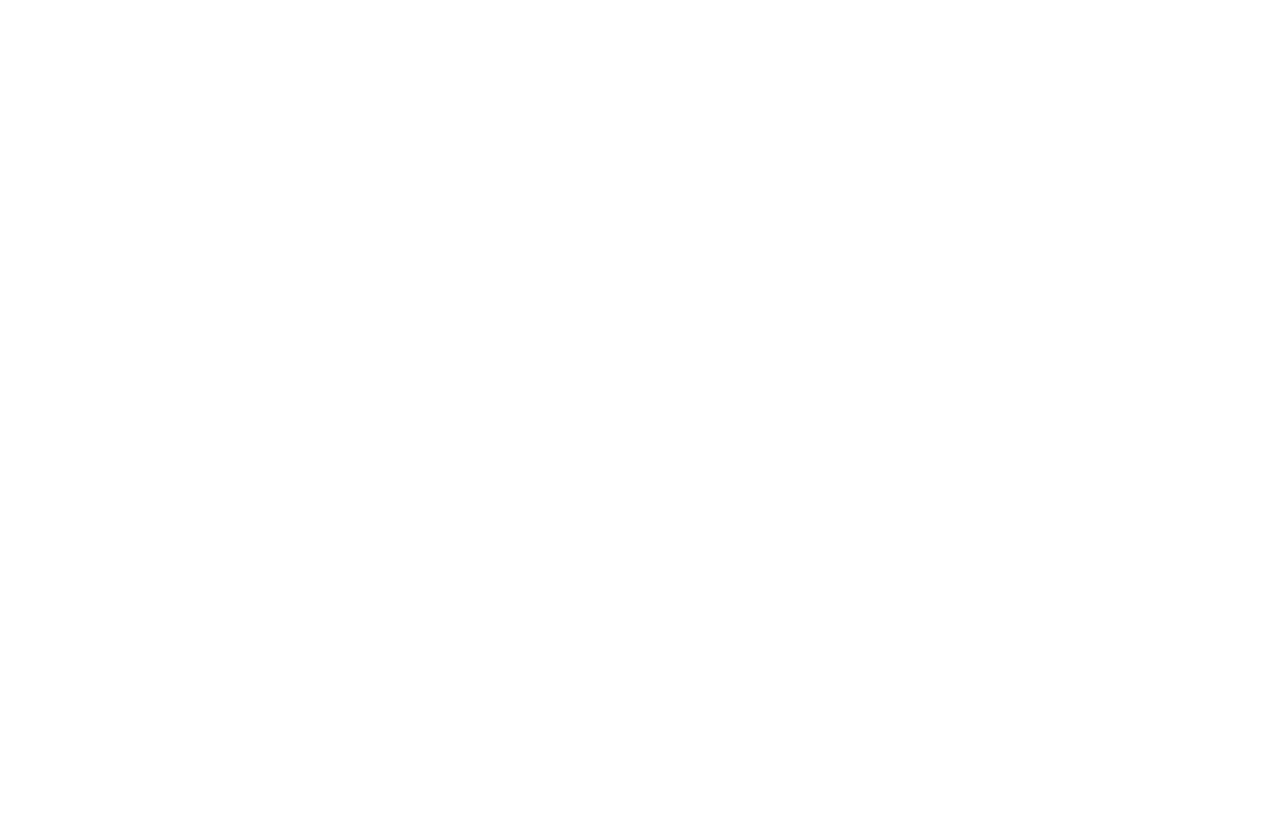
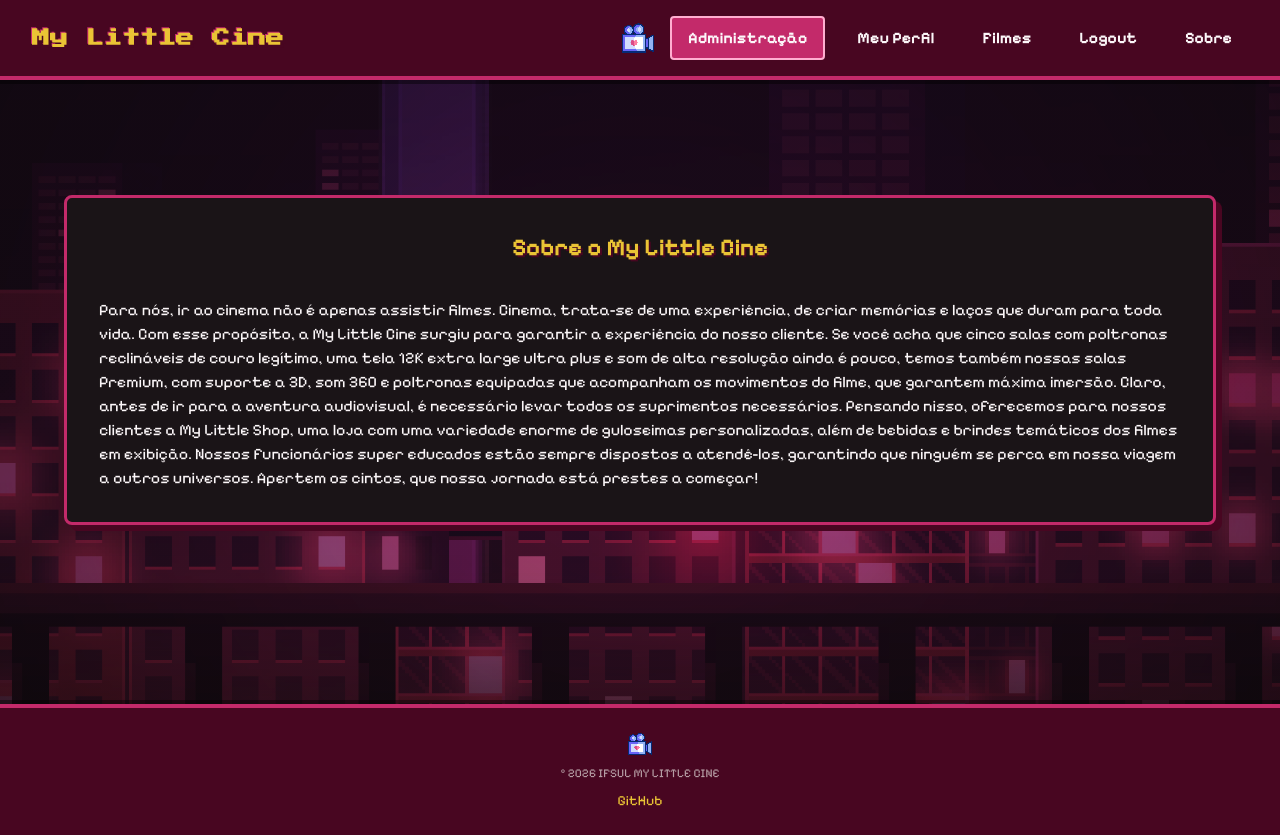
Before and after one commit to Glitchbunnyhead/My_Little_Cine, a PHP site: page /sobre.php in a window 1280 px wide. Before the commit the page is empty. Before the commit the page ends 800 px from the top, so only its background shows below. Run offline with PHP 8.4, Linux system fonts and the light colour scheme; the visitor is signed in with stand-in values (Sample User, id 1).

Commit message:
pág 'sobre' feita; site completo(a principio)

```diff
--- a/admin/geren_filmes.php
+++ b/admin/geren_filmes.php
@@ -204,12 +204,13 @@ $resultado = mysqli_query($conn, $sql);
 <header>
         <h2 class="nav-titulo">My Little Cine</h2>
         <nav class="nav-container">
-            <a href="index_usuario.php" class="nav-logo">
+            <a href="../index_usuario.php" class="nav-logo">
                 <img src="../imagens/home_icone.png" alt="Logo">
             </a>
 
             <a href="../perfil.php" class="nav-link">Meu Perfil</a>
             <a href="../filmes.php" class="nav-link">Filmes</a>
+            <a href="index_admin.php" class="nav-link">Voltar</a>
             <a href="../logout.php" class="nav-link">Logout</a>
             <a href="../sobre.php" class="nav-link">Sobre</a>
         </nav>
--- a/admin/geren_produtos.php
+++ b/admin/geren_produtos.php
@@ -167,6 +167,7 @@ $resultado_produtos = mysqli_query($conn, $sql);
 
             <a href="../perfil.php" class="nav-link">Meu Perfil</a>
             <a href="../filmes.php" class="nav-link">Filmes</a>
+            <a href="index_admin.php" class="nav-link">Voltar</a>
             <a href="../logout.php" class="nav-link">Logout</a>
             <a href="../sobre.php" class="nav-link">Sobre</a>
         </nav>
--- a/admin/geren_salas.php
+++ b/admin/geren_salas.php
@@ -176,6 +176,7 @@ if (!$resultado_salas) {
 
             <a href="../perfil.php" class="nav-link">Meu Perfil</a>
             <a href="../filmes.php" class="nav-link">Filmes</a>
+            <a href="index_admin.php" class="nav-link">Voltar</a>
             <a href="../logout.php" class="nav-link">Logout</a>
             <a href="../sobre.php" class="nav-link">Sobre</a>
         </nav>
--- a/admin/geren_sessoes.php
+++ b/admin/geren_sessoes.php
@@ -279,6 +279,7 @@ if (!$resultado_sessoes) {
 
             <a href="../perfil.php" class="nav-link">Meu Perfil</a>
             <a href="../filmes.php" class="nav-link">Filmes</a>
+            <a href="index_admin.php" class="nav-link">Voltar</a>
             <a href="../logout.php" class="nav-link">Logout</a>
             <a href="../sobre.php" class="nav-link">Sobre</a>
         </nav>
--- a/admin/geren_usuarios.php
+++ b/admin/geren_usuarios.php
@@ -110,7 +110,7 @@ if(!$resultado) {
     <header>
         <h2 class="nav-titulo">My Little Cine</h2>
         <nav class="nav-container">
-            <a href="index_usuario.php" class="nav-logo">
+            <a href="../index_usuario.php" class="nav-logo">
                 <img src="../imagens/home_icone.png" alt="Logo">
             </a>
 
--- a/admin/index_admin.php
+++ b/admin/index_admin.php
@@ -5,6 +5,7 @@
     <meta charset="UTF-8">
     <meta name="viewport" content="width=device-width, initial-scale=1.0">
     <title>Área administrativa</title>
+
     <link rel="icon" href="imagens/home_icone.png" type="image/png">
     <link rel="preconnect" href="https://fonts.googleapis.com">
     <link rel="preconnect" href="https://fonts.gstatic.com" crossorigin>
@@ -20,12 +21,13 @@
     <header>
         <h2 class="nav-titulo">My Little Cine</h2>
         <nav class="nav-container">
-            <a href="index_usuario.php" class="nav-logo">
+            <a href="../index_usuario.php" class="nav-logo">
                 <img src="../imagens/home_icone.png" alt="Logo">
             </a>
 
             <a href="../perfil.php" class="nav-link">Meu Perfil</a>
             <a href="../filmes.php" class="nav-link">Filmes</a>
+            <a href="../index_usuario.php" class="nav-link">Voltar</a>
             <a href="../logout.php" class="nav-link">Logout</a>
             <a href="../sobre.php" class="nav-link">Sobre</a>
         </nav>
--- a/assentos.php
+++ b/assentos.php
@@ -50,7 +50,7 @@
                 <img src="imagens/home_icone.png" alt="Logo">
             </a>
             <?php if (isset($_SESSION["tipo"]) && $_SESSION["tipo"] == "admin"): ?>
-                <a href="index_admin.php" class="nav-link btn">Administração</a>
+                <a href="admin/index_admin.php" class="nav-link btn">Administração</a>
             <?php endif; ?>
             <a href="perfil.php" class="nav-link">Meu Perfil</a>
             <a href="filmes.php" class="nav-link">Filmes</a>
--- a/conexao/conexao.php
+++ b/conexao/conexao.php
@@ -1,7 +1,7 @@
 <?php
-    $host = "db";
+    $host = "localhost";
     $usuario = "root";
-    $senha = "root";
+    $senha = "";
     $banco = "WEBSITE_CINEMA";
 
     $conn = new mysqli($host, $usuario, $senha, $banco);
--- /dev/null
+++ b/css/sobre.css
@@ -0,0 +1,34 @@
+@import "variaveis.css";
+@import "estilo.css";
+
+/* Estilos específicos para a página de sobre */
+main {
+    display: flex;
+    flex-direction: column;
+    align-items: center;
+    justify-content: center;
+    padding: var(--espacamento-8) var(--espacamento-4);
+    flex-grow: 1;
+    min-height: 70vh;
+}
+
+/* Card principal do sobre */
+.sobre_conteudo {
+    background-color:var(--cor-bg);
+    border: 3px solid var(--cor-primaria);
+    border-radius: var(--raio-md);
+    padding: var(--espacamento-8);
+    box-shadow: 6px 6px 0px var(--cor-primaria-escura);
+    display: flex;
+    flex-direction: column;
+    gap: var(--espacamento-6);
+}
+
+.sobre_conteudo h2 {
+    font-family: 'Pixelify Sans', monospace, sans-serif;
+    font-size: var(--texto-2xl);
+    color: var(--cor-secundaria);
+    text-align: center;
+    margin-bottom: var(--espacamento-2);
+    text-shadow: 2px 2px var(--cor-primaria-escura);
+}
--- a/ingressos.php
+++ b/ingressos.php
@@ -32,7 +32,7 @@
                 <img src="imagens/home_icone.png" alt="Logo">
             </a>
             <?php if ($_SESSION["tipo"] == "admin"): ?>
-                <a href="index_admin.php" class="nav-link btn">Administração</a>
+                <a href="admin/index_admin.php" class="nav-link btn">Administração</a>
             <?php endif; ?>
             <a href="perfil.php" class="nav-link">Meu Perfil</a>
             <a href="filmes.php" class="nav-link">Filmes</a>
--- a/perfil.php
+++ b/perfil.php
@@ -47,6 +47,7 @@ mysqli_stmt_close($stmt);
     <header>
         <h2 class="nav-titulo">My Little Cine</h2>
         <nav class="nav-container">
+
             <a href="index_usuario.php" class="nav-logo">
                 <img src="imagens/home_icone.png" alt="Logo">
             </a>
--- a/sobre.php
+++ b/sobre.php
@@ -0,0 +1,62 @@
+<?php
+    session_start();
+    require_once "conexao/conexao.php";
+
+
+?>
+
+
+<!DOCTYPE html>
+<html lang="pt-br">
+<head>
+    <meta charset="UTF-8">
+    <meta name="viewport" content="width=device-width, initial-scale=1.0">
+    <link rel="icon" href="imagens/em_cartaz_icone.png" type="image/png">
+     <link rel="preconnect" href="https://fonts.googleapis.com">
+    <link rel="preconnect" href="https://fonts.gstatic.com" crossorigin>
+    <link href="https://fonts.googleapis.com/css2?family=Press+Start+2P&family=Roboto:wght@400;700&display=swap" rel="stylesheet">
+    <link href="https://fonts.googleapis.com/css2?family=Pixelify+Sans:wght@400;600;700&display=swap" rel="stylesheet">
+
+    <link rel="stylesheet" href="css/variaveis.css">
+    <link rel="stylesheet" href="css/estilo.css" type="text/css" media="all">
+    <link rel="stylesheet" href="css/sobre.css" type="text/css" media="all">
+
+    <title>My Little Cine</title>
+</head>
+<body>
+    <header>
+        <h2 class="nav-titulo">My Little Cine</h2>
+          <nav class="nav-container">
+            <a href="index_usuario.php" class="nav-logo">
+                <img src="imagens/home_icone.png" alt="Logo">
+            </a>
+            <?php if ($_SESSION["tipo"] == "admin"): ?>
+                <a href="admin/index_admin.php" class="nav-link btn">Administração</a>
+            <?php endif; ?>
+            <a href="perfil.php" class="nav-link">Meu Perfil</a>
+            <a href="filmes.php" class="nav-link">Filmes</a>
+            <a href="logout.php" class="nav-link">Logout</a>
+            <a href="sobre.php" class="nav-link">Sobre</a>
+        </nav>
+    </header>
+
+    <main>
+        <section class="sobre">
+            <div class="sobre_conteudo">
+
+                <h2 class="nav-titulo">Sobre o My Little Cine</h2>
+
+                <p>Para nós, ir ao cinema não é apenas assistir filmes. Cinema, trata-se de uma experiência, de criar memórias e laços que duram para toda vida. Com esse propósito, a My Little Cine surgiu para garantir a experiência do nosso cliente. Se você acha que cinco salas com poltronas reclináveis de couro legítimo, uma tela 12K extra large ultra plus e som de alta resolução ainda é pouco, temos também nossas salas Premium, com suporte a 3D, som 360 e poltronas equipadas que acompanham os movimentos do filme, que garantem máxima imersão. Claro, antes de ir para a aventura audiovisual, é necessário levar todos os suprimentos necessários. Pensando nisso, oferecemos para nossos clientes a My Little Shop, uma loja com uma variedade enorme de guloseimas personalizadas, além de bebidas e brindes temáticos dos filmes em exibição. Nossos funcionários super educados estão sempre dispostos a atendê-los, garantindo que ninguém se perca em nossa viagem a outros universos. Apertem os cintos, que nossa jornada está prestes a começar!
+                </p>
+
+            </div>
+        </section>
+    </main>
+
+    <footer>
+        <img src="imagens/home_icone.png" alt="Icone">
+        <p>© 2026 IFSUL MY LITTLE CINE</p>
+        <a href="https://github.com/Glitchbunnyhead/My_Little_Cine" target="_blank">GitHub</a>
+    </footer>
+</body>
+</html>
```
